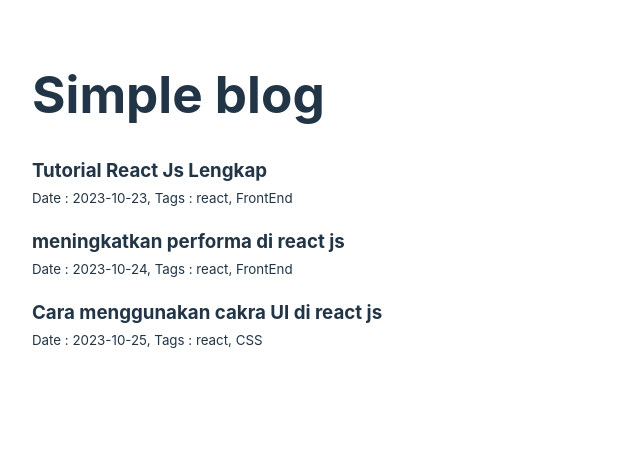
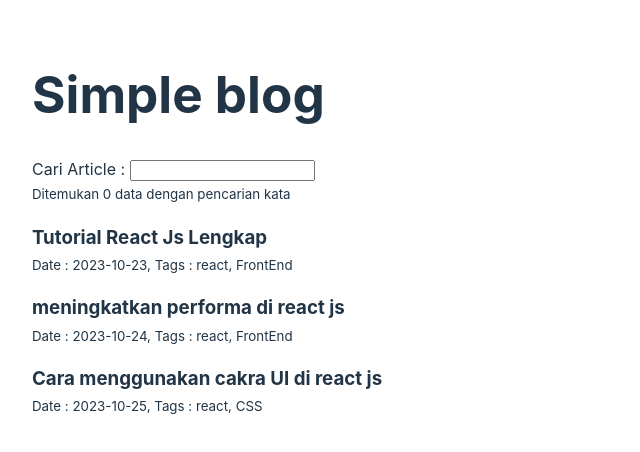
Before and after one commit to MuhammadYusufAG/react-fundamental, a React (Vite) app: page / in a window 1280 px wide. Shown: the top 452 px of the page, without its empty margins (0-640 px from the left). Built offline with nearby package versions, Linux system fonts and the light colour scheme.

Commit message:
feat : Create filter data and introduce useState

```diff
--- a/src/pages/index.jsx
+++ b/src/pages/index.jsx
@@ -1,12 +1,21 @@
+import { useState } from "react";
 import Article from "../components/Article";
 import posts from "../posts.json";
 
 function Homepage(){
+    const [search, setSearch] = useState("");
+
+    const changeSearch = (event) => {
+        setSearch(event.target.value);
+    }
     return(
         <>
         <h1>Simple blog</h1>
-        {posts.map((blog) => (
-            <Article title={blog.title} tags = {blog.tags} date={blog.date}/>
+        <div>Cari Article : <input onChange={changeSearch}></input>{" "}
+        </div>
+        <small>Ditemukan 0 data dengan pencarian kata {search}</small>
+        {posts.map(({title, tags, date},index) => (
+            <Article {...{title, tags, date}} key={index}/>
         ))}
         </>
     )
```
